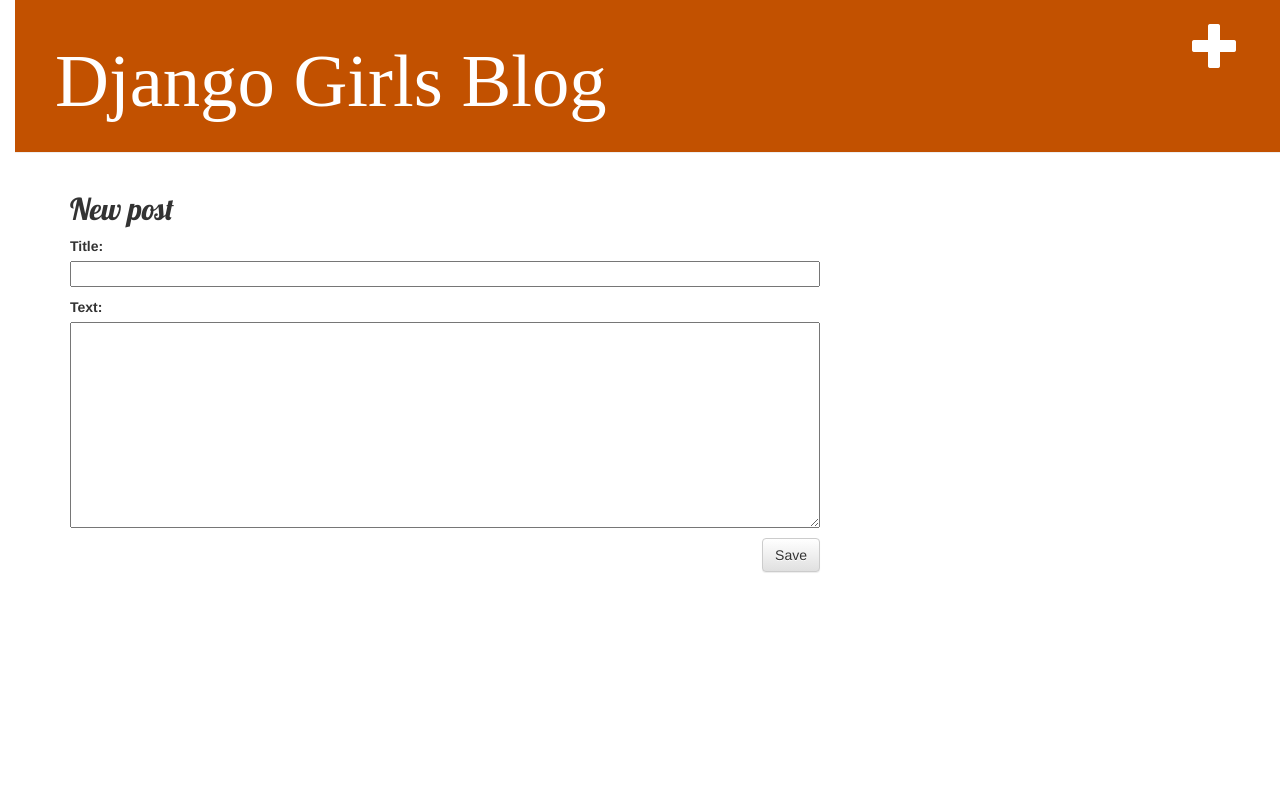
After one commit to Ulbike/my-first-blog, a Django app: page /post/new/ in a window 1280 px wide. The commit adds this page. Run offline with Django 3.2, Linux system fonts and the light colour scheme; the visitor is signed in with stand-in values (Sample User, id 1); some libraries are stand-ins or nearby versions.

Commit message:
The final version

```diff
--- /dev/null
+++ b/blog/forms.py
@@ -0,0 +1,9 @@
+from django import forms
+
+from .models import Post
+
+class PostForm(forms.ModelForm):
+
+    class Meta:
+        model = Post
+        fields = ('title', 'text',)
--- a/blog/static/css/blog.css
+++ b/blog/static/css/blog.css
@@ -1,14 +1,21 @@
 
+h1 a, h2 a {
+    color: #FF962E;
+    font-family: 'Tangerine';
+    font-size: 60px;
+}
+body {
+    padding-left: 15px;
+}
 
 .page-header {
-    background-color: #FF962E;
+    background-color: #C25100;
     margin-top: 0;
     padding: 20px 20px 20px 40px;
 }
-
 .page-header h1, .page-header h1 a, .page-header h1 a:visited, .page-header h1 a:active {
     color: #ffffff;
-    font-size: 36pt;
+    font-size: 56pt;
     text-decoration: none;
 }
 
@@ -32,12 +39,17 @@
     width: 100%;
 }
 
-
+.top-menu, .top-menu:hover, .top-menu:visited {
+    color: #ffffff;
+    float: right;
+    font-size: 36pt;
+    margin-right: 20px;
+}
 
 .post {
     margin-bottom: 70px;
 }
 
-.post h2 a, .post h2 a:visited {
+.post h1 a, .post h1 a:visited {
     color: #000000;
 }
--- a/blog/templates/blog/base.html
+++ b/blog/templates/blog/base.html
@@ -9,25 +9,18 @@
     </head>
     <body>
         <div class="page-header">
+            {% if user.is_authenticated %}
+                <a href="{% url 'post_new' %}" class="top-menu"><span class="glyphicon glyphicon-plus"></span></a>
+            {% endif %}
             <h1><a href="/">Django Girls Blog</a></h1>
         </div>
         <div class="content container">
             <div class="row">
                 <div class="col-md-8">
-                    {% extends 'blog/base.html' %}
-                     {% block content %}
-                        {% for post in posts %}
-                            <div class="post">
-                                <div class="date">
-                                    {{ post.published_date }}
-                                </div>
-                                <h2><a href="">{{ post.title }}</a></h2>
-                                <p>{{ post.text|linebreaksbr }}</p>
-                            </div>
-                        {% endfor %}
-                     {% endblock %}
+                    {% block content %}
+                    {% endblock %}
                 </div>
-             </div>
-         </div>
+            </div>
+        </div>
     </body>
 </html>
--- a/blog/templates/blog/post_detail.html
+++ b/blog/templates/blog/post_detail.html
@@ -7,6 +7,9 @@
                 {{ post.published_date }}
             </div>
         {% endif %}
+        {% if user.is_authenticated %}
+     		<a class="btn btn-default" href="{% url 'post_edit' pk=post.pk %}"><span class="glyphicon glyphicon-pencil"></span></a>
+		{% endif %}
         <h2>{{ post.title }}</h2>
         <p>{{ post.text|linebreaksbr }}</p>
     </div>
--- /dev/null
+++ b/blog/templates/blog/post_edit.html
@@ -0,0 +1,9 @@
+{% extends 'blog/base.html' %}
+
+{% block content %}
+    <h2>New post</h2>
+    <form method="POST" class="post-form">{% csrf_token %}
+        {{ form.as_p }}
+        <button type="submit" class="save btn btn-default">Save</button>
+    </form>
+{% endblock %}
--- a/blog/urls.py
+++ b/blog/urls.py
@@ -4,4 +4,6 @@
 urlpatterns = [
     path('', views.post_list, name='post_list'),
     path('post/<int:pk>/', views.post_detail, name='post_detail'),
+    path('post/new/', views.post_new, name='post_new'),
+    path('post/<int:pk>/edit/', views.post_edit, name='post_edit'),
 ]
--- a/blog/views.py
+++ b/blog/views.py
@@ -1,14 +1,41 @@
 from django.shortcuts import render
+from django.utils import timezone
 from .models import Post
-from django.utils import timezone
 from django.shortcuts import render, get_object_or_404
+from .forms import PostForm
 
 def post_list(request):
-    posts = Post.objects.filter(published_date__lte=timezone.now()).order_by('published_date')
-    return render(request, 'blog/post_list.html', {'posts': posts})
+   posts=Post.objects.filter(published_date__lte=timezone.now()).order_by('published_date')
+   return render(request, 'blog/post_list.html', {'posts': posts})
 
 
 def post_detail(request, pk):
     post = get_object_or_404(Post, pk=pk)
     return render(request, 'blog/post_detail.html', {'post': post})
-# Create your views here.
+
+def post_new(request):
+    if request.method == "POST":
+        form = PostForm(request.POST)
+        if form.is_valid():
+            post = form.save(commit=False)
+            post.author = request.user
+            post.published_date = timezone.now()
+            post.save()
+            return redirect('post_detail', pk=post.pk)
+    else:
+        form = PostForm()
+    return render(request, 'blog/post_edit.html', {'form': form})
+
+def post_edit(request, pk):
+    post = get_object_or_404(Post, pk=pk)
+    if request.method == "POST":
+        form = PostForm(request.POST, instance=post)
+        if form.is_valid():
+            post = form.save(commit=False)
+            post.author = request.user
+            post.published_date = timezone.now()
+            post.save()
+            return redirect('post_detail', pk=post.pk)
+    else:
+        form = PostForm(instance=post)
+    return render(request, 'blog/post_edit.html', {'form': form})
```
Also changed, not shown: blog/templates/blog/post_list.html (+10 -0 lines).
